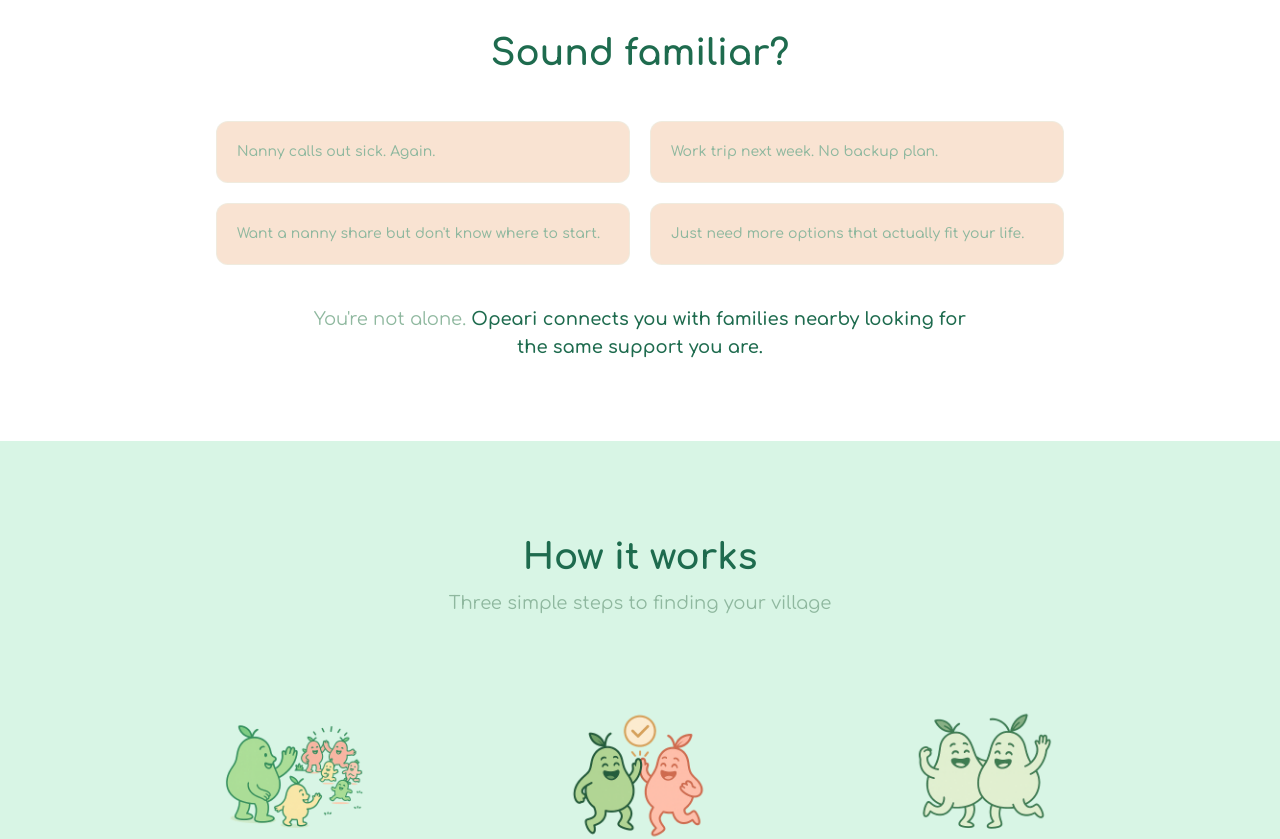
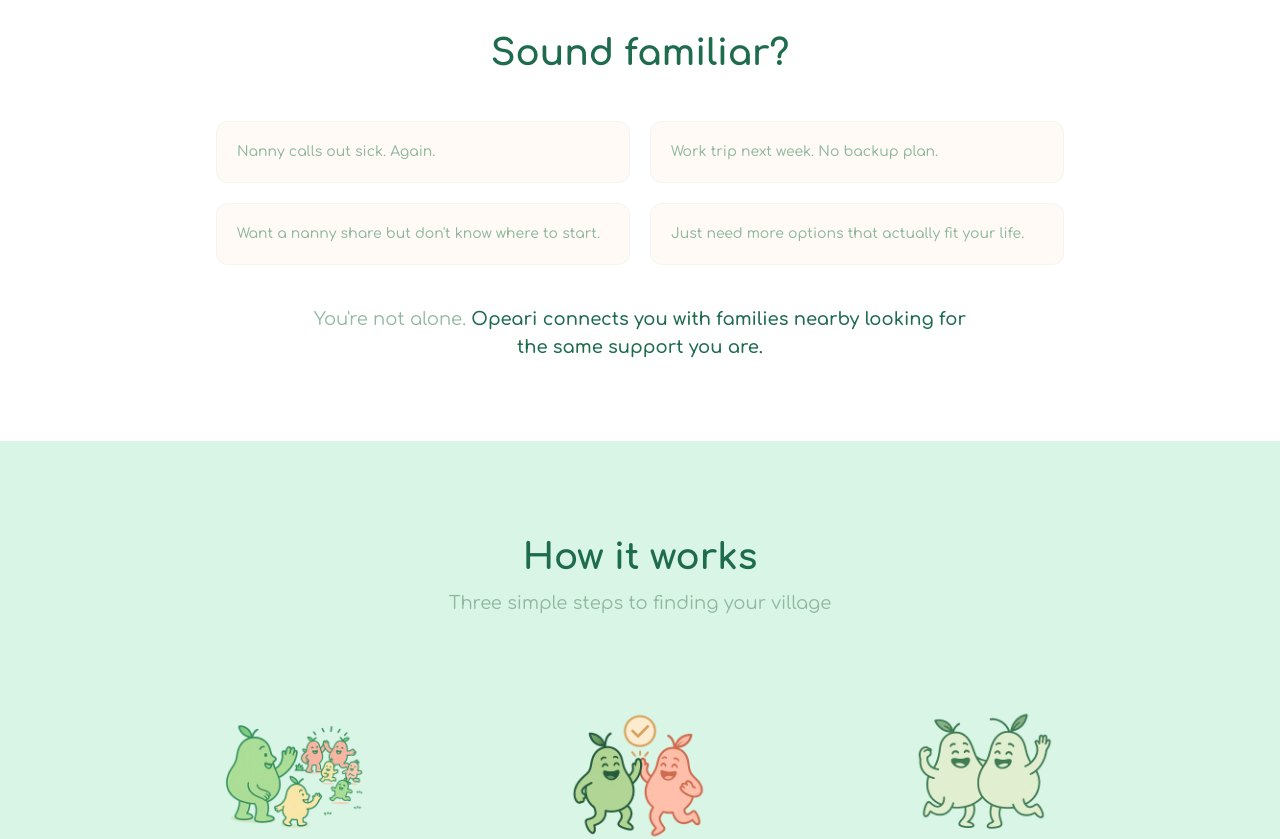
Before and after one commit to bafj1/opeari-beta-2025-12, a React (Vite) app: page / in a window 1280 px wide. Shown: the part 900-1739 px from the top of the page. Built offline with nearby package versions, Linux system fonts and the light colour scheme; no server answers.

Commit message:
style: revert to lighter cream background

```diff
--- a/src/index.css
+++ b/src/index.css
@@ -12,7 +12,7 @@
   --color-accent-hover: #f5b2a1;
 
   /* Background colors */
-  --color-cream: #F9E3D2;
+  --color-cream: #fffaf5;
   --color-mint: #d8f5e5;
   --color-mint-dark: #e8f4ec;
 
```
